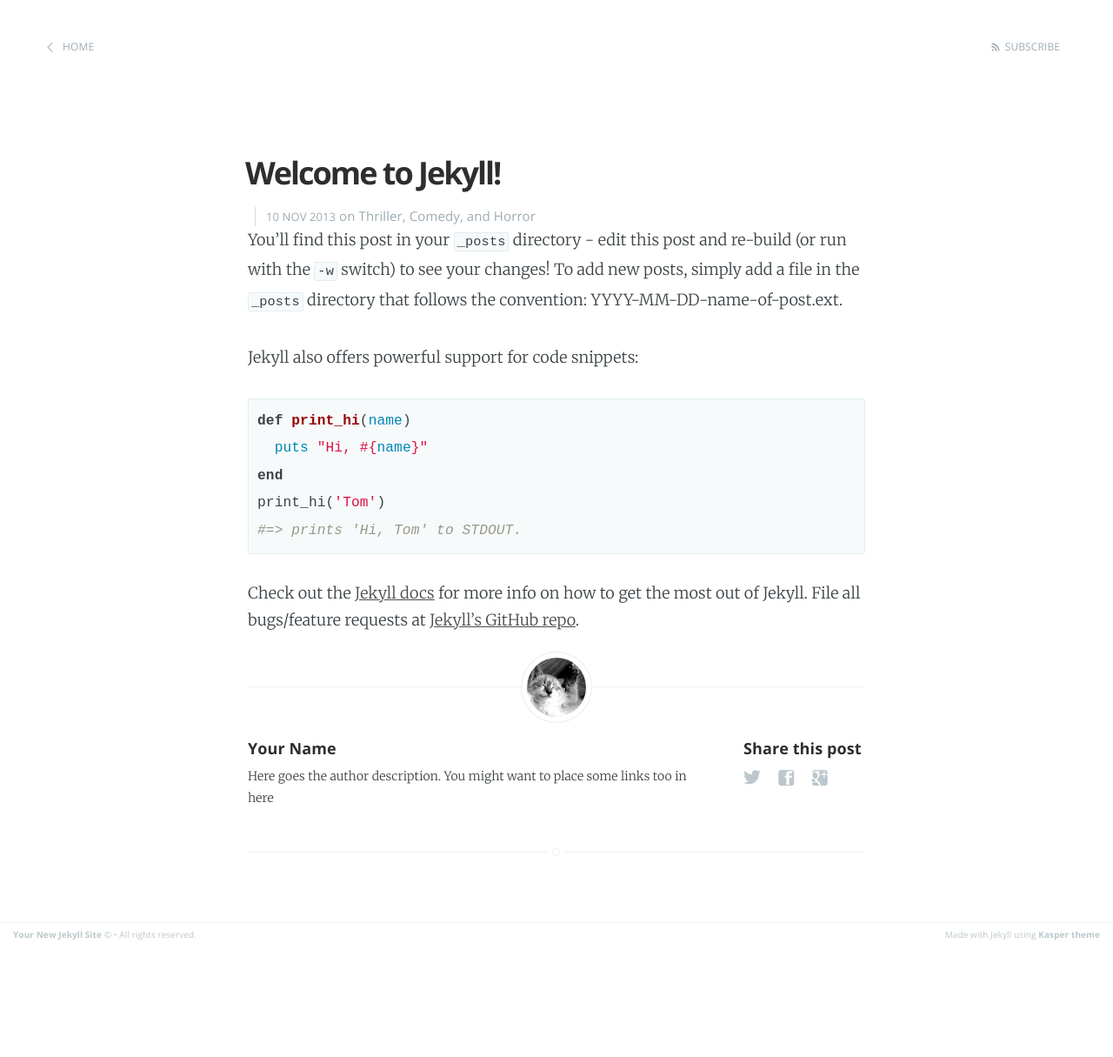
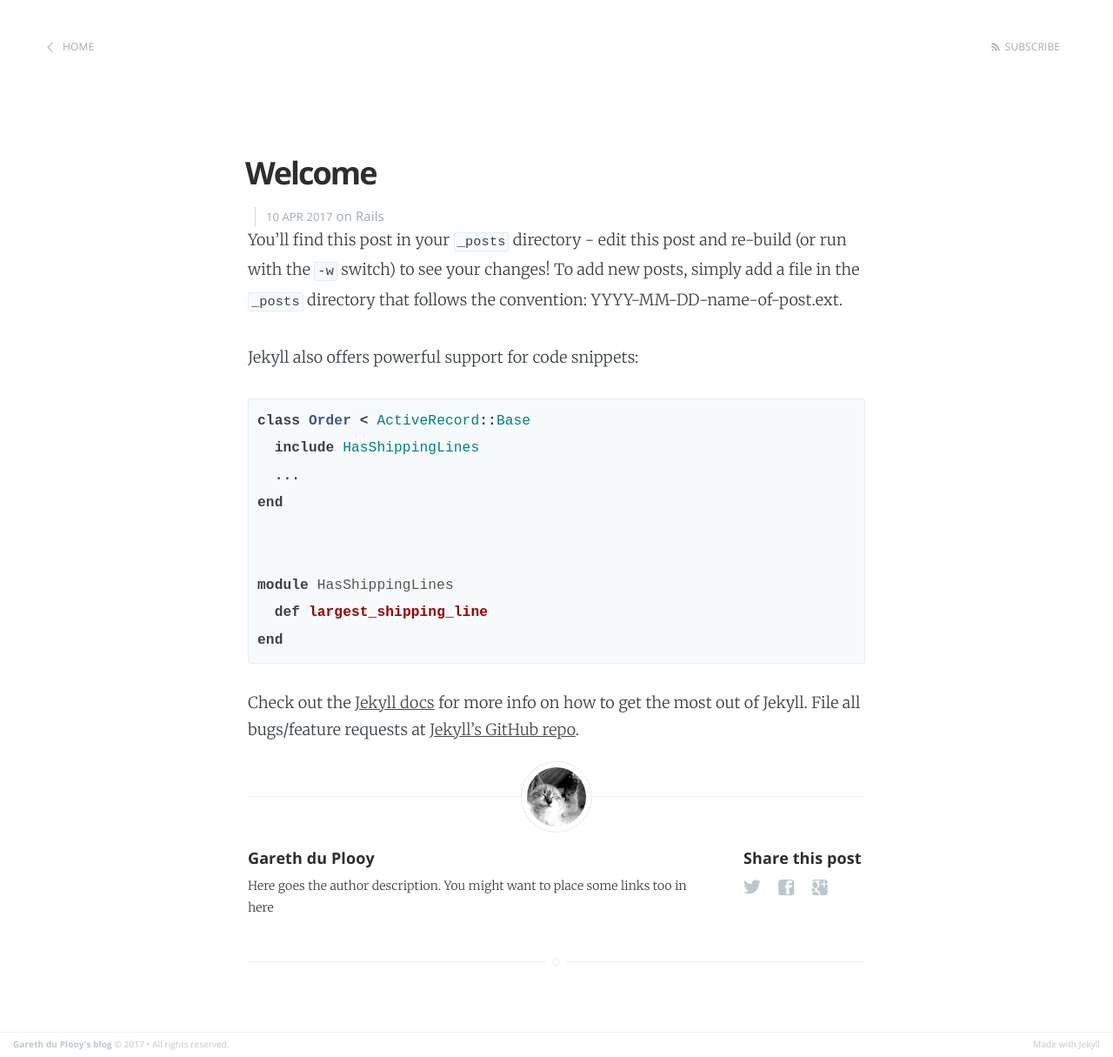
Before and after one commit to garethson/garethson.github.io, a Jekyll site: the page built from _posts/2013-11-10-welcome-to-jekyll.markdown, in a window 1280 px wide. Shown: the whole page at 87% size. Built offline with Jekyll 4.4.1, drawn with Linux system fonts in a browser that asks for light colours; before the commit the page ends 1089 px from its top, so only the background shows below that.

Commit message:
Update gemfile.

```diff
--- a/Gemfile
+++ b/Gemfile
@@ -1,4 +1,3 @@
 source 'https://rubygems.org'
 
-gem 'github-pages'
-gem 'pygments.rb'
+gem 'github-pages', group: :jekyll_plugins
--- a/_config.yml
+++ b/_config.yml
@@ -1,9 +1,10 @@
-name: Your New Jekyll Site
-description: Blogging about stuffs
+name: Gareth du Plooy's blog
+description: Blogging about code
 meta_description: "Your New Jekyll Site, Blogging about stuffs"
+year: 2017
 
 markdown: kramdown
-highlighter: pygments
+highlighter: rouge
 logo: false
 paginate: 15
 baseurl: /
@@ -13,4 +14,4 @@ gems: [jekyll-paginate]
 
 # Details for the RSS feed generator
 url:            'blog url'
-author:         'Your Name'
+author:         'Gareth du Plooy'
--- a/_layouts/default.html
+++ b/_layouts/default.html
@@ -22,11 +22,9 @@
     {{ content }}
     <footer class="site-footer clearfix">
       <section class="copyright">
-        <a href="{{ site.baseurl }}">{{ site.name }}</a> &copy;
-              {{date format="YYYY"}} &bull; All rights reserved.
+        <a href="{{ site.baseurl }}">{{ site.name }}</a> &copy; {{ site.year }} &bull; All rights reserved.
       </section>
-      <section class="poweredby">Made with Jekyll using
-        <a href="http://github.com/rosario/kasper">Kasper theme</a>
+      <section class="poweredby">Made with Jekyll
       </section>
     </footer>
 
--- a/_posts/2013-11-10-welcome-to-jekyll.markdown
+++ b/_posts/2013-11-10-welcome-to-jekyll.markdown
@@ -1,8 +1,8 @@
 ---
 layout: post
-title:  "Welcome to Jekyll!"
-date:   2013-11-10 10:18:00
-categories: Thriller Comedy Horror
+title:  "Welcome"
+date:   2017-04-10 10:18:00
+categories: Rails
 ---
 
 You'll find this post in your `_posts` directory - edit this post and re-build (or run with the `-w` switch) to see your changes!
@@ -11,11 +11,15 @@ To add new posts, simply add a file in the `_posts` directory that follows the c
 Jekyll also offers powerful support for code snippets:
 
 {% highlight ruby %}
-def print_hi(name)
-  puts "Hi, #{name}"
+class Order < ActiveRecord::Base
+  include HasShippingLines
+  ...
 end
-print_hi('Tom')
-#=> prints 'Hi, Tom' to STDOUT.
+
+
+module HasShippingLines
+  def largest_shipping_line
+end
 {% endhighlight %}
 
 Check out the [Jekyll docs][jekyll] for more info on how to get the most out of Jekyll. File all bugs/feature requests at [Jekyll's GitHub repo][jekyll-gh].
```
Also changed, not shown: index.html (+0 -16 lines), Gemfile.lock, README.md.
